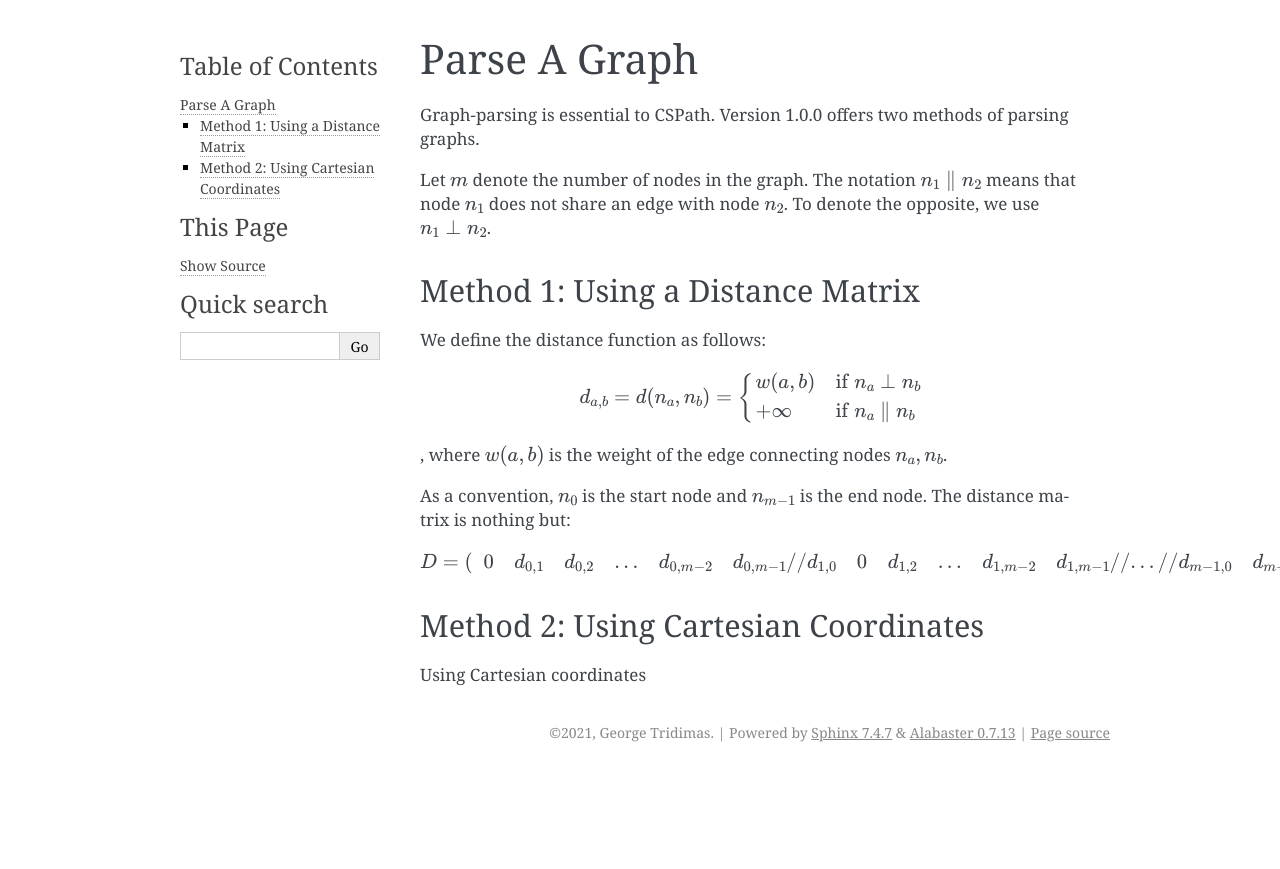
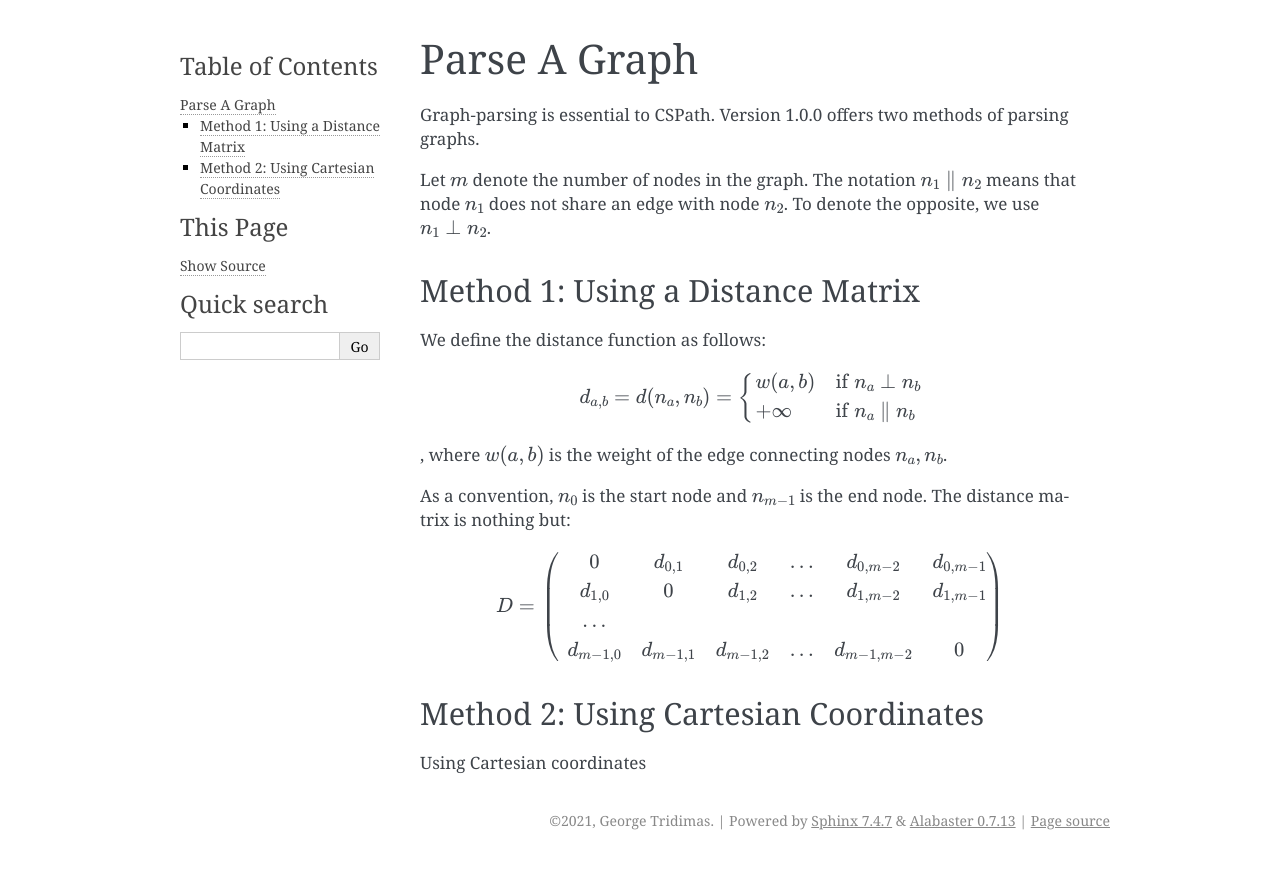
Before and after one commit to notgmt1337/CSPath, a Sphinx documentation site: the page built from docs/how-to/graph-parse.rst, in a window 1280 px wide. Shown: the top 869 px of the page. Built offline with Sphinx 7.4.7, drawn with Linux system fonts in a browser that asks for light colours.

```diff
--- a/docs/how-to/graph-parse.rst
+++ b/docs/how-to/graph-parse.rst
@@ -28,9 +28,9 @@ The distance matrix is nothing but:
 .. math::
     D =
         \begin{pmatrix}
-              0 & d_{0, 1} & d_{0, 2} & ... & d_{0, m-2} & d_{0, m-1} //
-              d_{1, 0} & 0 & d_{1, 2} & ... & d_{1, m-2} & d_{1, m-1} //
-              ... //
+              0 & d_{0, 1} & d_{0, 2} & ... & d_{0, m-2} & d_{0, m-1} \\
+              d_{1, 0} & 0 & d_{1, 2} & ... & d_{1, m-2} & d_{1, m-1} \\
+              ... \\
               d_{m-1, 0} & d_{m-1, 1} & d_{m - 1, 2} & ... & d_{m-1, m-2} & 0
         \end{pmatrix}
 
```
